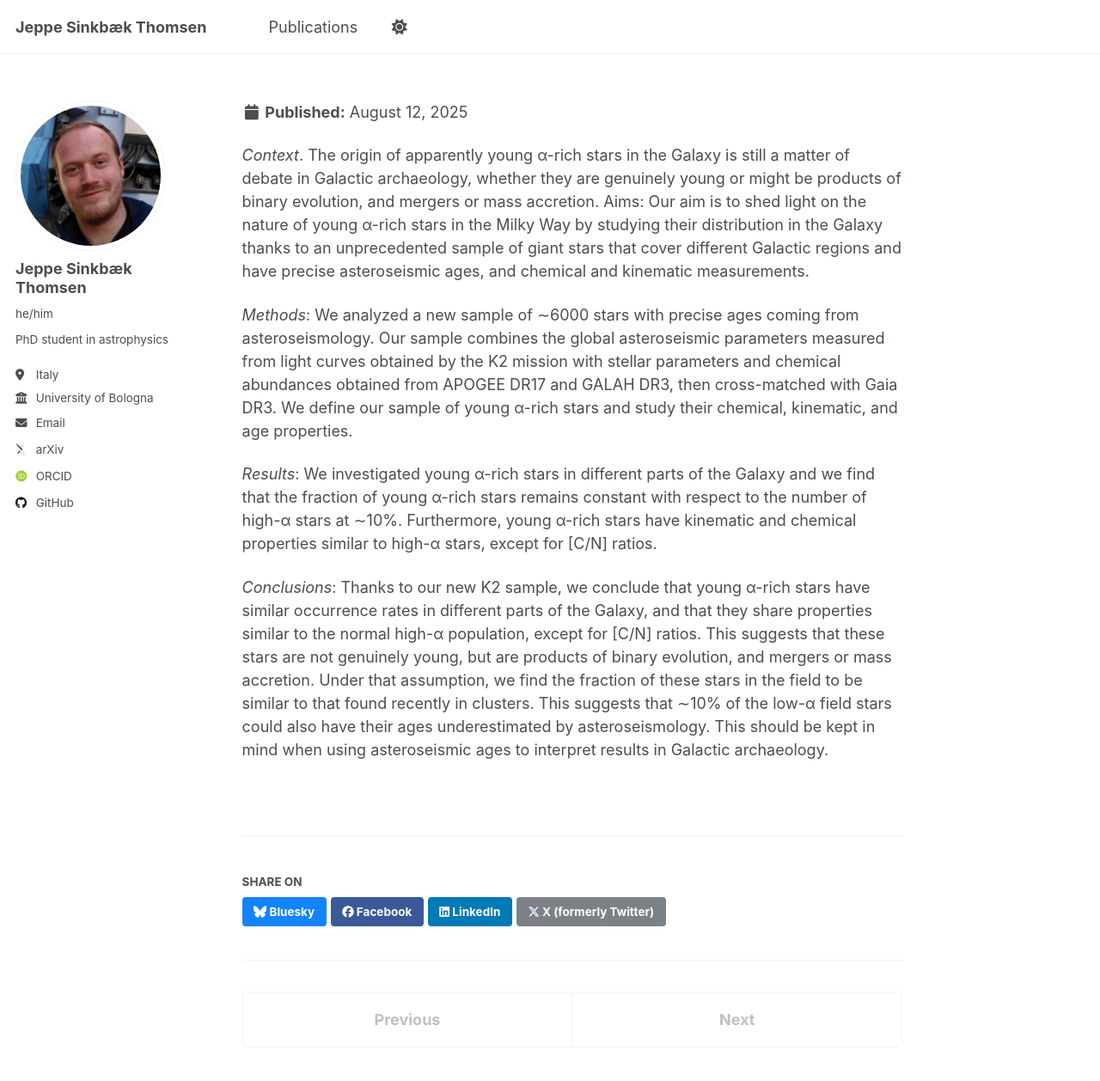
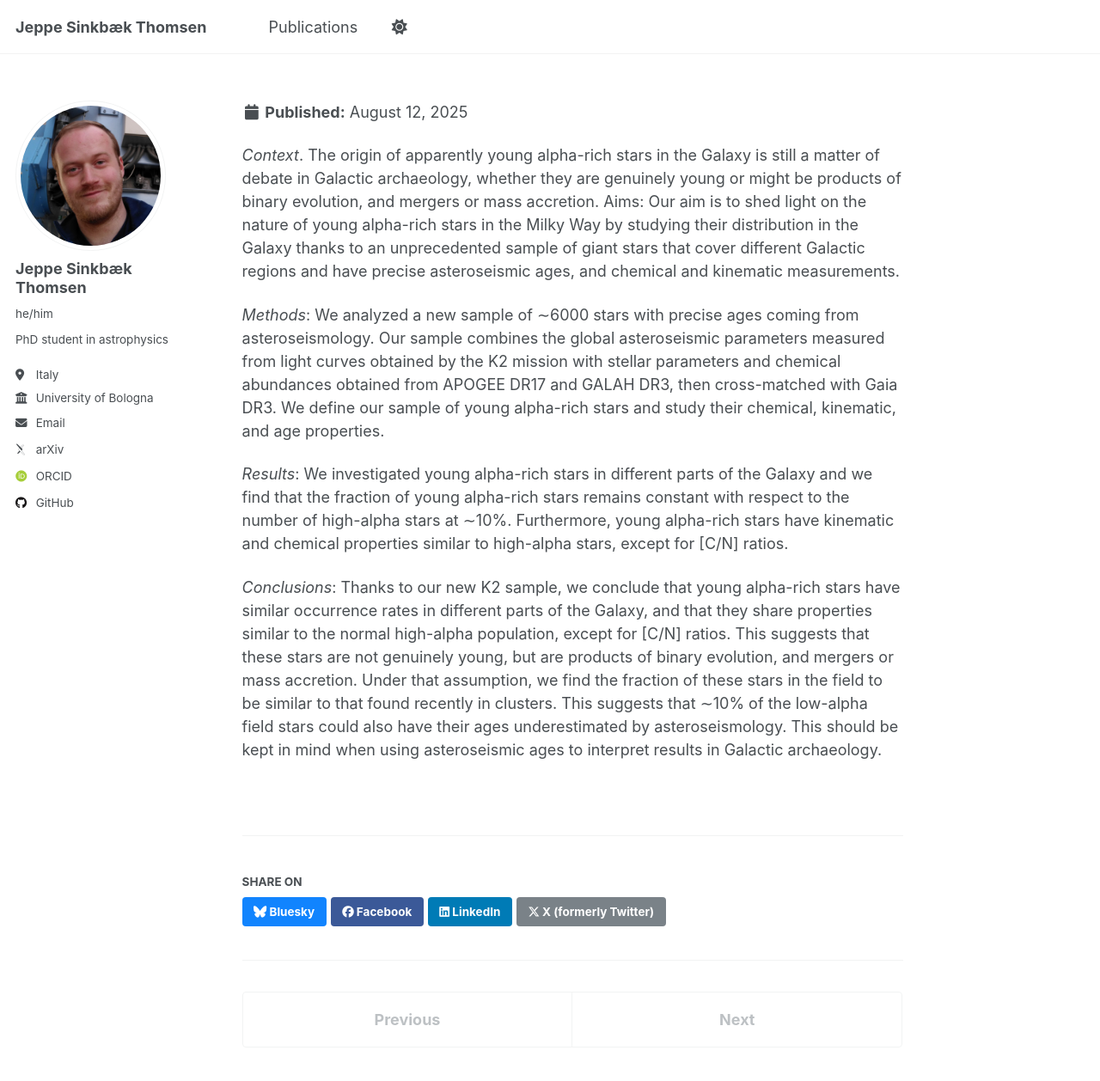
Before and after one commit to jsinkbaek/jsinkbaek.github.io, a Jekyll site: the page built from _publications/2024-03-01-Grisoni.md, in a window 1280 px wide and 1400 px high. Shown: the top 1258 px of the window at 86% size. Built offline with Jekyll 4.4.1, drawn with Linux system fonts in a browser that asks for light colours; some web fonts are replaced; a script that is not in the unit is left out.

Commit message:
Update 2024-03-01-Grisoni.md

```diff
--- a/_publications/2024-03-01-Grisoni.md
+++ b/_publications/2024-03-01-Grisoni.md
@@ -1,5 +1,5 @@
 ---
-title: "K2 results for "young" α-rich stars in the Galaxy"
+title: "K2 results for "young" alpha-rich stars in the Galaxy"
 collection: publications
 category: manuscripts
 permalink: /publication/2024-03-01-Grisoni
@@ -9,11 +9,11 @@ venue: 'Astronomy & Astrophyiscs'
 paperurl: 'https://ui.adsabs.harvard.edu/abs/2024A%26A...683A.111G/abstract'
 citation:
 ---
-*Context*. The origin of apparently young α-rich stars in the Galaxy is still a matter of debate in Galactic archaeology, whether they are genuinely young or might be products of binary evolution, and mergers or mass accretion.
-Aims: Our aim is to shed light on the nature of young α-rich stars in the Milky Way by studying their distribution in the Galaxy thanks to an unprecedented sample of giant stars that cover different Galactic regions and have precise asteroseismic ages, and chemical and kinematic measurements.
+*Context*. The origin of apparently young alpha-rich stars in the Galaxy is still a matter of debate in Galactic archaeology, whether they are genuinely young or might be products of binary evolution, and mergers or mass accretion.
+Aims: Our aim is to shed light on the nature of young alpha-rich stars in the Milky Way by studying their distribution in the Galaxy thanks to an unprecedented sample of giant stars that cover different Galactic regions and have precise asteroseismic ages, and chemical and kinematic measurements.
 
-*Methods*: We analyzed a new sample of ∼6000 stars with precise ages coming from asteroseismology. Our sample combines the global asteroseismic parameters measured from light curves obtained by the K2 mission with stellar parameters and chemical abundances obtained from APOGEE DR17 and GALAH DR3, then cross-matched with Gaia DR3. We define our sample of young α-rich stars and study their chemical, kinematic, and age properties.
+*Methods*: We analyzed a new sample of ∼6000 stars with precise ages coming from asteroseismology. Our sample combines the global asteroseismic parameters measured from light curves obtained by the K2 mission with stellar parameters and chemical abundances obtained from APOGEE DR17 and GALAH DR3, then cross-matched with Gaia DR3. We define our sample of young alpha-rich stars and study their chemical, kinematic, and age properties.
 
-*Results*: We investigated young α-rich stars in different parts of the Galaxy and we find that the fraction of young α-rich stars remains constant with respect to the number of high-α stars at ∼10%. Furthermore, young α-rich stars have kinematic and chemical properties similar to high-α stars, except for [C/N] ratios.
+*Results*: We investigated young alpha-rich stars in different parts of the Galaxy and we find that the fraction of young alpha-rich stars remains constant with respect to the number of high-alpha stars at ∼10%. Furthermore, young alpha-rich stars have kinematic and chemical properties similar to high-alpha stars, except for [C/N] ratios.
 
-*Conclusions*: Thanks to our new K2 sample, we conclude that young α-rich stars have similar occurrence rates in different parts of the Galaxy, and that they share properties similar to the normal high-α population, except for [C/N] ratios. This suggests that these stars are not genuinely young, but are products of binary evolution, and mergers or mass accretion. Under that assumption, we find the fraction of these stars in the field to be similar to that found recently in clusters. This suggests that ∼10% of the low-α field stars could also have their ages underestimated by asteroseismology. This should be kept in mind when using asteroseismic ages to interpret results in Galactic archaeology.
+*Conclusions*: Thanks to our new K2 sample, we conclude that young alpha-rich stars have similar occurrence rates in different parts of the Galaxy, and that they share properties similar to the normal high-alpha population, except for [C/N] ratios. This suggests that these stars are not genuinely young, but are products of binary evolution, and mergers or mass accretion. Under that assumption, we find the fraction of these stars in the field to be similar to that found recently in clusters. This suggests that ∼10% of the low-alpha field stars could also have their ages underestimated by asteroseismology. This should be kept in mind when using asteroseismic ages to interpret results in Galactic archaeology.
```
